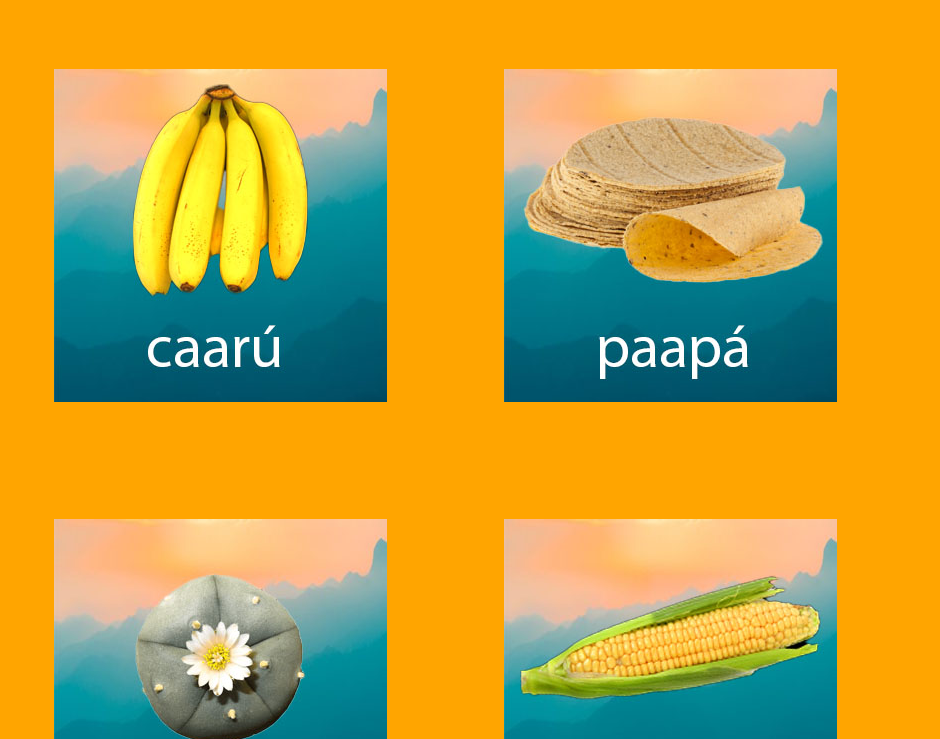
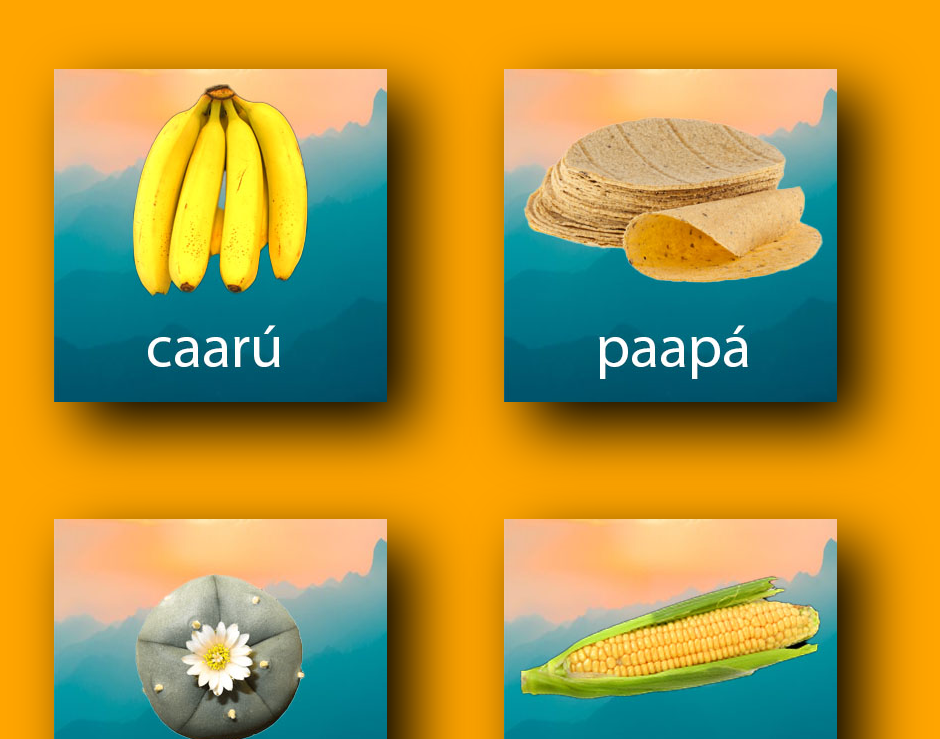
Before and after one commit to edgarfabianfrias/learnwixaritari, a plain HTML site: page index.htm in a window 1280 px wide. Shown: the part 61-800 px from the top of the page, without its empty margins (38-978 px from the left). Drawn offline with Linux system fonts and the light colour scheme.

Commit message:
Update index.htm

```diff
--- a/index.htm
+++ b/index.htm
@@ -18,6 +18,8 @@
             height: 400px;
             margin-top: 50px;
             margin-left: 50px;
+            filter: drop-shadow(25px 25px 30px #000000);
+
 
         }
 
```
